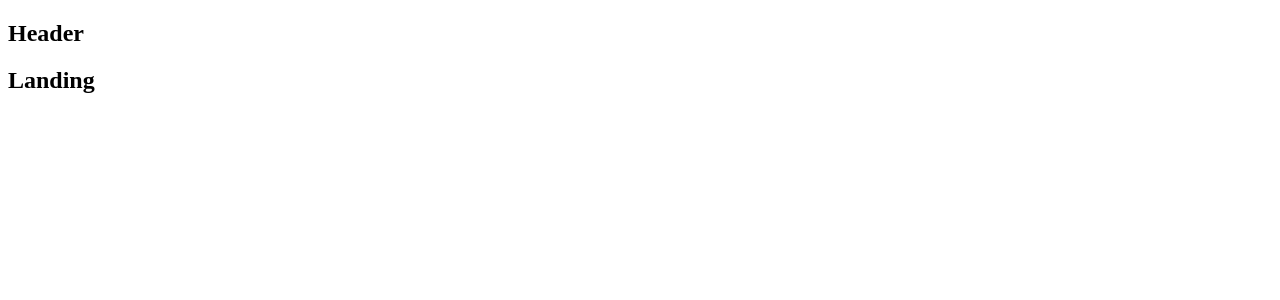
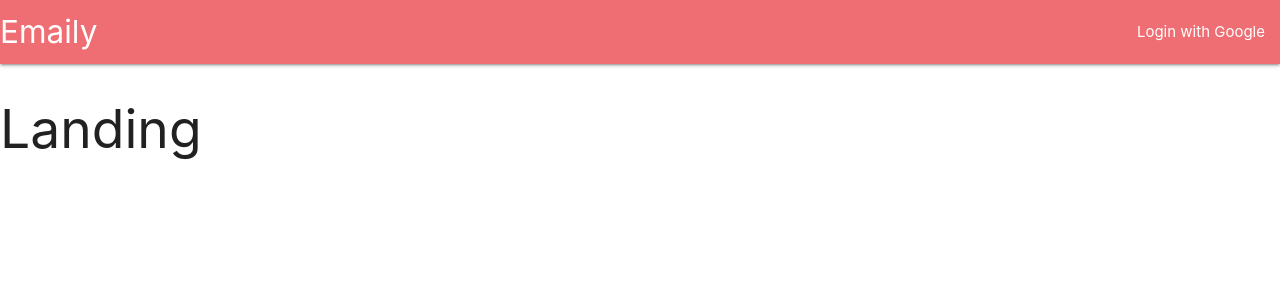
Before and after one commit to tnakagaw22/feedbackCollection, a React (Create React App) app in the folder client/: page / in a window 1280 px wide. Shown: the top 300 px of the page. Built offline with nearby package versions, Linux system fonts and the light colour scheme.

Commit message:
added header component with materialize css

```diff
--- a/client/package.json
+++ b/client/package.json
@@ -8,6 +8,7 @@
     }
   },
   "dependencies": {
+    "materialize-css": "^1.0.0-rc.2",
     "react": "^16.2.0",
     "react-dom": "^16.2.0",
     "react-redux": "^5.0.7",
--- a/client/src/components/App.js
+++ b/client/src/components/App.js
@@ -1,7 +1,8 @@
 import React from 'react'
 import { BrowserRouter, Route } from 'react-router-dom';
 
-const Header = () => <h2>Header</h2>
+import Header from './Header';
+
 const Dashboard = () => <h2>Dashboard</h2>
 const SurveyNew = () => <h2>SurveyNew</h2>
 const Landing = () => <h2>Landing</h2>
--- /dev/null
+++ b/client/src/components/Header.js
@@ -0,0 +1,18 @@
+import React, { Component } from 'react'
+
+class Header extends Component {
+    render() {
+        return (
+            <nav>
+                <div className="nav-wrapper">
+                    <a href="#" className="left brand-logo">Emaily</a>
+                    <ul className="right">
+                        <li><a href="sass.html">Login with Google</a></li>
+                    </ul>
+                </div>
+            </nav>
+        )
+    }
+}
+
+export default Header;
--- a/client/src/index.js
+++ b/client/src/index.js
@@ -1,3 +1,4 @@
+import 'materialize-css/dist/css/materialize.min.css';
 import React from 'react';
 import ReactDOM from 'react-dom';
 import { Provider } from 'react-redux';
```
